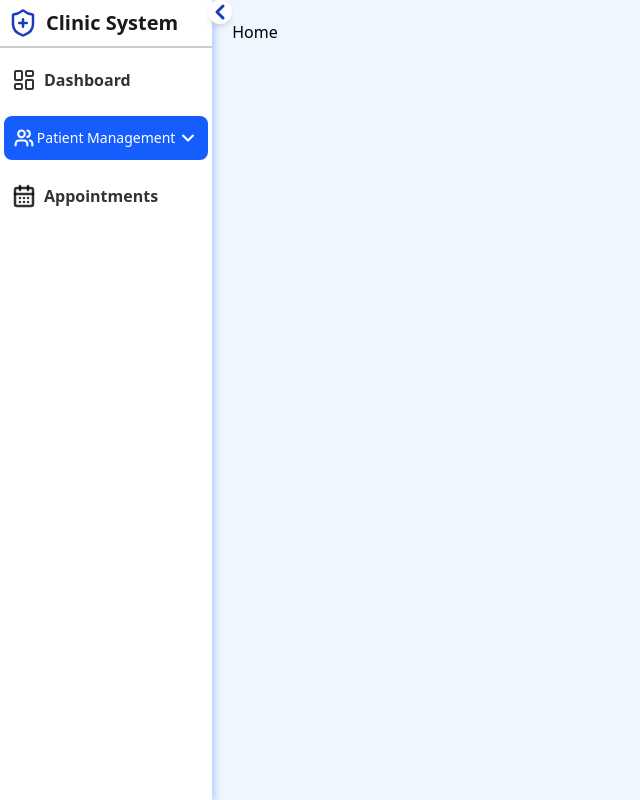
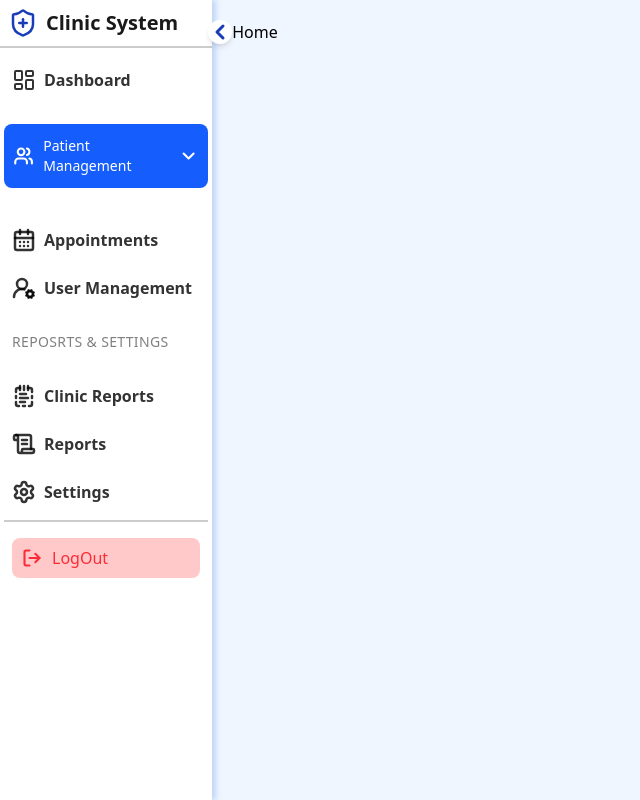
Before and after one commit to SherinNXLT/clinic-management-system-frontend, a React (Vite) app: page /clinic-system in a window 1280 px wide. Shown: the whole page, without its empty margins (0-640 px from the left). Built offline with nearby package versions, Linux system fonts and the light colour scheme.

Commit message:
to add Super admin menu

```diff
--- a/src/components/common/CommonMenu.tsx
+++ b/src/components/common/CommonMenu.tsx
@@ -18,7 +18,7 @@ const CommonMenu: React.FC = () => {
     >
       <button
         onClick={() => setIsOpen(!isOpen)}
-        className="absolute -right-5 top-0 bg-white cursor-pointer rounded-full shadow-md"
+        className="absolute -right-5 top-5 bg-white cursor-pointer rounded-full shadow-md"
       >
         {isOpen ? (
           <ChevronLeft className="text-blue-800" strokeWidth={3} />
--- a/src/components/common/menus/SuperAdmin.tsx
+++ b/src/components/common/menus/SuperAdmin.tsx
@@ -2,6 +2,11 @@ import {
   CalendarDays,
   ChevronDown,
   LayoutDashboard,
+  LogOut,
+  NotepadTextDashed,
+  ScrollText,
+  Settings,
+  UserRoundCog,
   Users,
 } from "lucide-react";
 import { useState } from "react";
@@ -9,7 +14,7 @@ import { useState } from "react";
 const SuperAdmin: React.FC = () => {
   const [dropOpen, setDropOpen] = useState(false);
   return (
-    <div className="w-full p-1 overflow-hidden">
+    <div className="w-full flex flex-col justify-start gap-y-2 p-1 overflow-hidden">
       <div className="w-full p-2 cursor-pointer text-black/80 flex items-center justify-start hover:shadow-[0_3px_3px_var(--bkShadow)]">
         <LayoutDashboard className="h-10" strokeWidth={2} />
         <p className="text-md font-semibold pl-2">Dashboard</p>
@@ -19,8 +24,10 @@ const SuperAdmin: React.FC = () => {
         onClick={() => setDropOpen(!dropOpen)}
         className="w-full mt-2 px-2 py-3 cursor-pointer bg-blue-600 rounded-lg flex items-center justify-between"
       >
-        <Users className="text-white h-5" strokeWidth={2.5} />
-        <p className="text-white text-wrap text-sm">Patient Management</p>
+        <span className="flex items-center">
+          <Users className="text-white h-5" strokeWidth={2.5} />
+          <p className="text-white pl-2 text-wrap text-sm">Patient Management</p>
+        </span>
         <ChevronDown
           className={`transition-all duration-500 text-white h-5 ${
             dropOpen ? "rotate-90" : "rotate-0"
@@ -28,6 +35,7 @@ const SuperAdmin: React.FC = () => {
           strokeWidth={2.5}
         />
       </div>
+
       <div
         className={`transition-all duration-500 ${
           dropOpen ? "max-h-40 opacity-100" : "max-h-0 opacity-0"
@@ -46,9 +54,43 @@ const SuperAdmin: React.FC = () => {
           Recent Visits
         </p>
       </div>
+
       <div className="w-full p-2 cursor-pointer text-black/80 flex items-center justify-start hover:shadow-[0_3px_3px_var(--bkShadow)]">
         <CalendarDays strokeWidth={2.5} />
         <p className="text-md font-semibold pl-2">Appointments</p>
+      </div>
+
+      <div className="w-full p-2 cursor-pointer text-black/80 flex items-center justify-start hover:shadow-[0_3px_3px_var(--bkShadow)]">
+        <UserRoundCog strokeWidth={2.5} />
+        <p className="text-md font-semibold pl-2">User Management</p>
+      </div>
+
+      <div className="w-full p-2">
+        <p className="uppercase text-sm font-light tracking-wide text-black/50 my-2">
+          reposrts & settings
+        </p>
+      </div>
+
+      <div className="w-full p-2 cursor-pointer text-black/80 flex items-center justify-start hover:shadow-[0_3px_3px_var(--bkShadow)]">
+        <NotepadTextDashed strokeWidth={2.5} />
+        <p className="text-md font-semibold pl-2">Clinic Reports</p>
+      </div>
+
+      <div className="w-full p-2 cursor-pointer text-black/80 flex items-center justify-start hover:shadow-[0_3px_3px_var(--bkShadow)]">
+        <ScrollText strokeWidth={2.5} />
+        <p className="text-md font-semibold pl-2">Reports</p>
+      </div>
+
+      <div className="w-full p-2 cursor-pointer text-black/80 flex items-center justify-start hover:shadow-[0_3px_3px_var(--bkShadow)]">
+        <Settings strokeWidth={2.5} />
+        <p className="text-md font-semibold pl-2">Settings</p>
+      </div>
+      <p className="p-[1px] bg-black/20 w-full"></p>
+      <div className="w-full p-2">
+        <p className="bg-red-200 flex items-center gap-2 cursor-pointer hover:bg-red-500 transition-all duration-300 hover:text-white text-red-500 p-2 rounded-lg">
+          <LogOut className="h-5" strokeWidth={2.5} />
+          LogOut
+        </p>
       </div>
     </div>
   );
```
